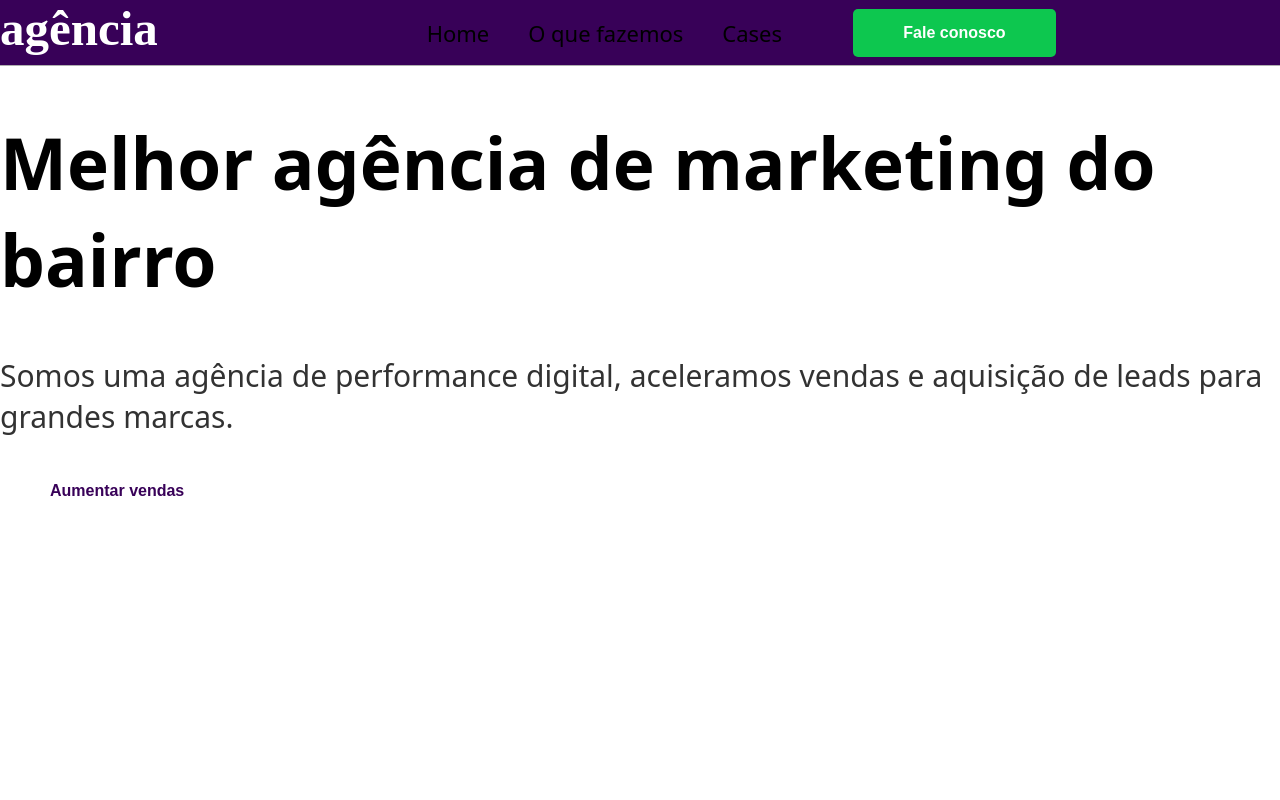
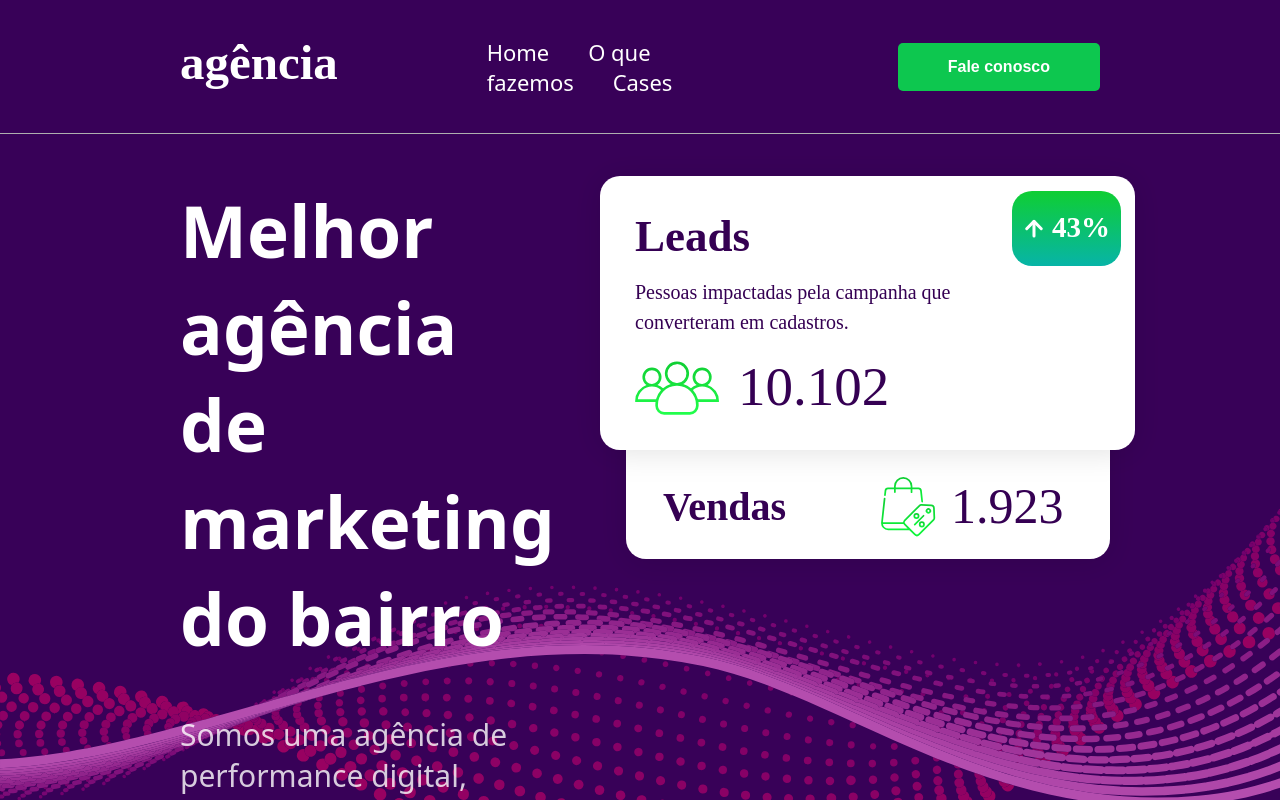
Before and after one commit to andersontecnicoprogramador/landingpage, a Next.js app: page / in a window 1280 px wide. Shown: the top 800 px of the page. Built offline with nearby package versions, Linux system fonts and the light colour scheme.

Commit message:
importando imagens

```diff
--- a/components/header/header/header.module.scss
+++ b/components/header/header/header.module.scss
@@ -1,6 +1,12 @@
 @import"/styles/mixins/colors.scss";
+@import "/styles/mixins/padding.scss";
 
 .container {
+    @include Padding;//Mixin
+
+    color: $white-color;// Variable
+    padding-top: 34px ;
+    padding-bottom: 34px;
     width: 100%;
     background-color:$purple-color;
     border-bottom: 0.5px solid $gray-color;
@@ -18,3 +24,7 @@
     margin-left: 38.9px;
  }
 }
+
+.action {
+    text-align: end;
+}
--- a/components/header/welcome/index.jsx
+++ b/components/header/welcome/index.jsx
@@ -1,5 +1,7 @@
 import Styles from "./welcome.module.scss";
 import Button from "../button/index";
+import BannerWelcome from "/public/images/BannerWelcome.svg";
+import Image from "next/image";
 
 const Welcome = () => {
     return (
@@ -12,7 +14,9 @@
             </p>
             <Button title="Aumentar vendas" kind="secundary" />
         </div>
-        <div className={Styles.image}></div>
+        <div className={Styles.image}>
+            <Image src={BannerWelcome} alt="Banner Welcome" />
+        </div>
     </div>
     );
 };
--- a/components/header/welcome/welcome.module.scss
+++ b/components/header/welcome/welcome.module.scss
@@ -1,3 +1,15 @@
+@import "/styles/mixins/padding.scss";
+
+.container {
+    @include Padding;
+    height: 100vh;
+    background-image: url("/images/fundoWelcome.svg");
+    background-repeat: no-repeat;
+    background-size: cover;
+    display: grid;
+    grid-template-columns: repeat(2, 1fr);
+}
+
 .text {
     h1 {
     font-weight: bold;
--- a/styles/globals.scss
+++ b/styles/globals.scss
@@ -1,10 +1,13 @@
+@import "./mixins/colors.scss";
+
 html,
 body {
   padding: 0;
   margin: 0;
   font-family: system-ui, -apple-system, BlinkMacSystemFont, 'Segoe UI', Roboto, Oxygen,
   Ubuntu, Cantarell, 'Open Sans', 'Helvetica Neue', sans-serif;
-
+  background-color: $purple-color;
+  color: $white-color;
 }
 
 a {
--- /dev/null
+++ b/styles/mixins/padding.scss
@@ -0,0 +1,3 @@
+@mixin Padding {
+    padding: 0 11.25rem;// 1rem = 16px
+}
```
Also changed, not shown: public/images/BannerWelcome.svg (added), public/images/fundoWelcome.svg (added).
